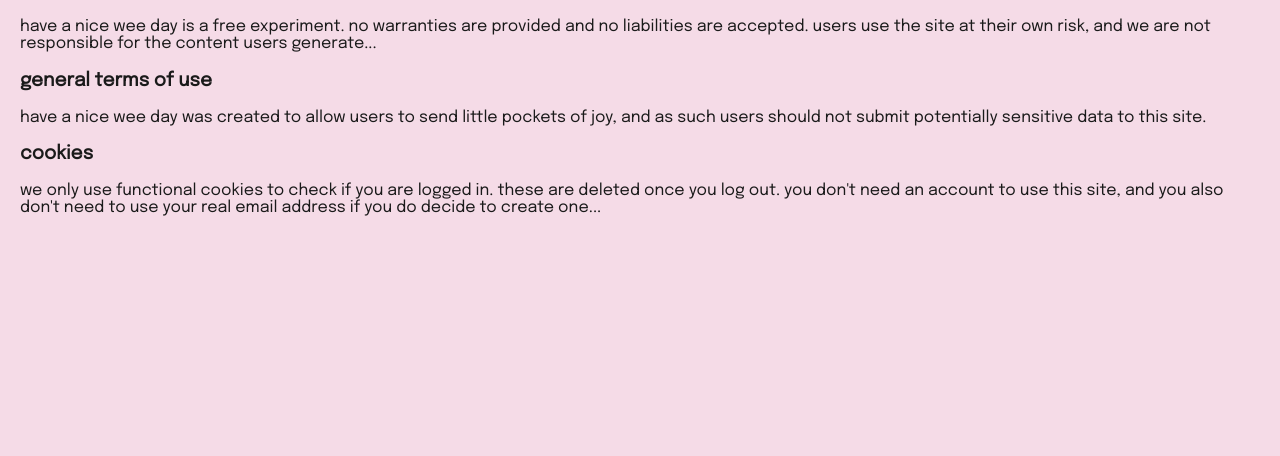
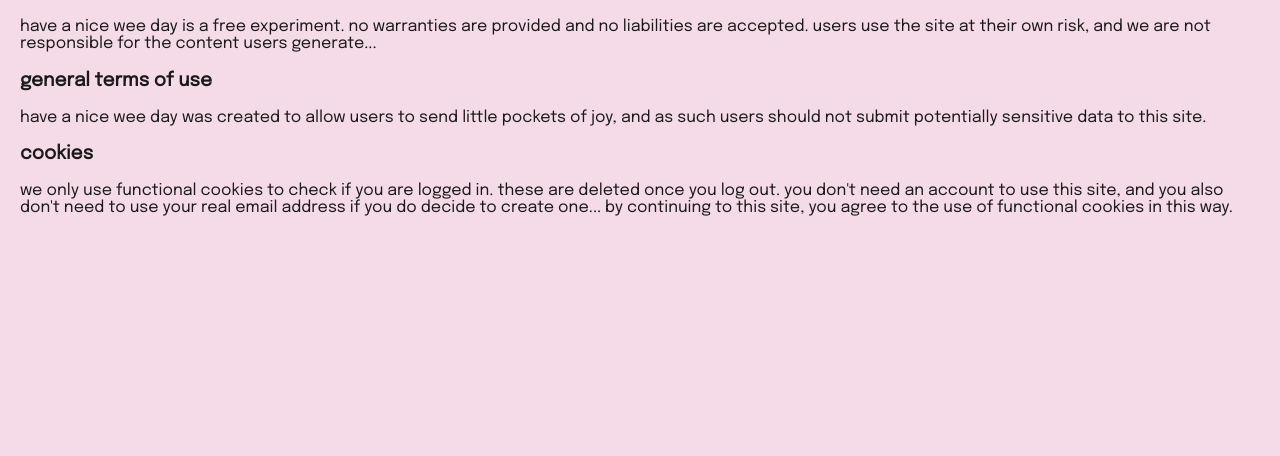
Before and after one commit to sanroe/have-a-nice-wee-day, a Flask app: page /legal in a window 1280 px wide. Shown: the part 171-627 px from the top of the page. Run offline with Flask 2, Linux system fonts and the light colour scheme; some web fonts are replaced.

Commit message:
Update legal notice for cookies

```diff
--- a/app/templates/basic_pages/legal.html
+++ b/app/templates/basic_pages/legal.html
@@ -16,7 +16,7 @@
         <h3>general terms of use</h3>
         <p>have a nice wee day was created to allow users to send little pockets of joy, and as such users should not submit potentially sensitive data to this site. </p>
         <h3>cookies</h3>
-        <p>we only use functional cookies to check if you are logged in. these are deleted once you log out. you don't need an account to use this site, and you also don't need to use your real email address if you do decide to create one...</p>
+        <p>we only use functional cookies to check if you are logged in. these are deleted once you log out. you don't need an account to use this site, and you also don't need to use your real email address if you do decide to create one... by continuing to this site, you agree to the use of functional cookies in this way.</p>
     </main>
 {% endblock %}
 
```
